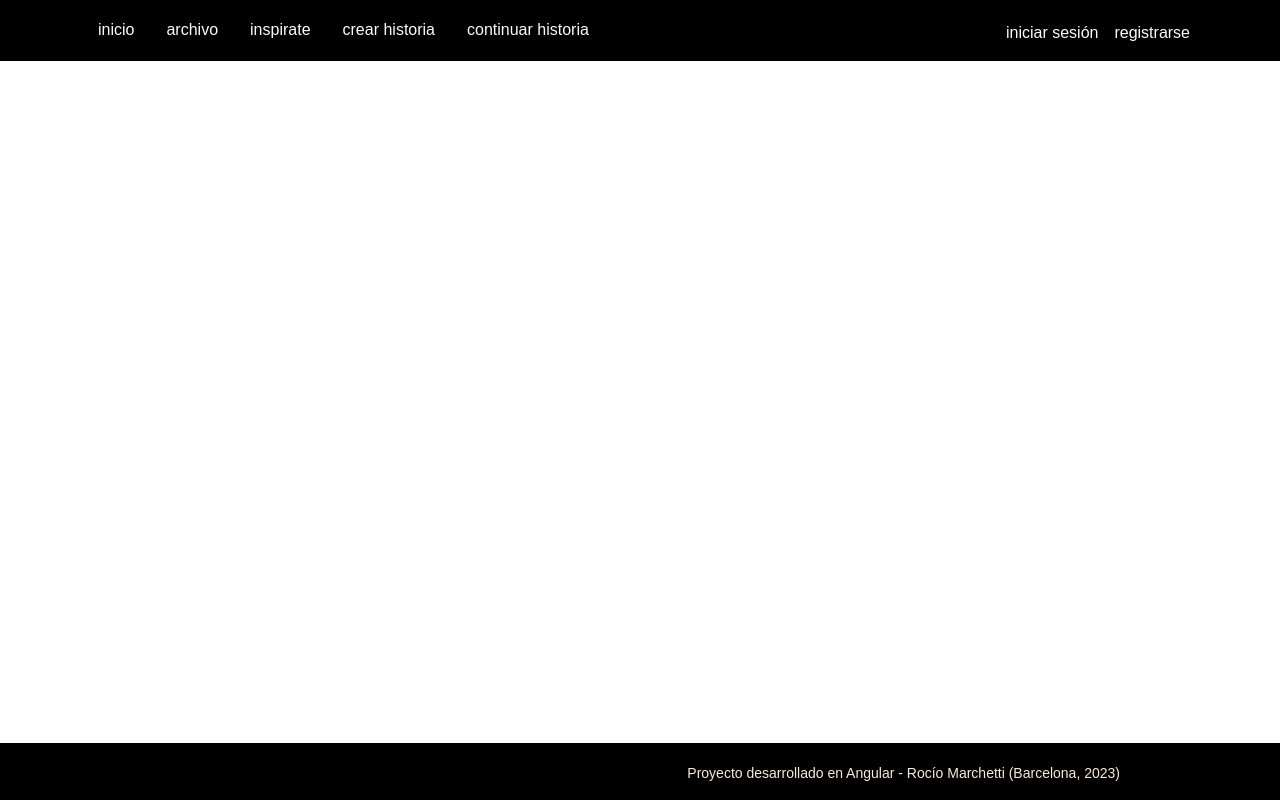
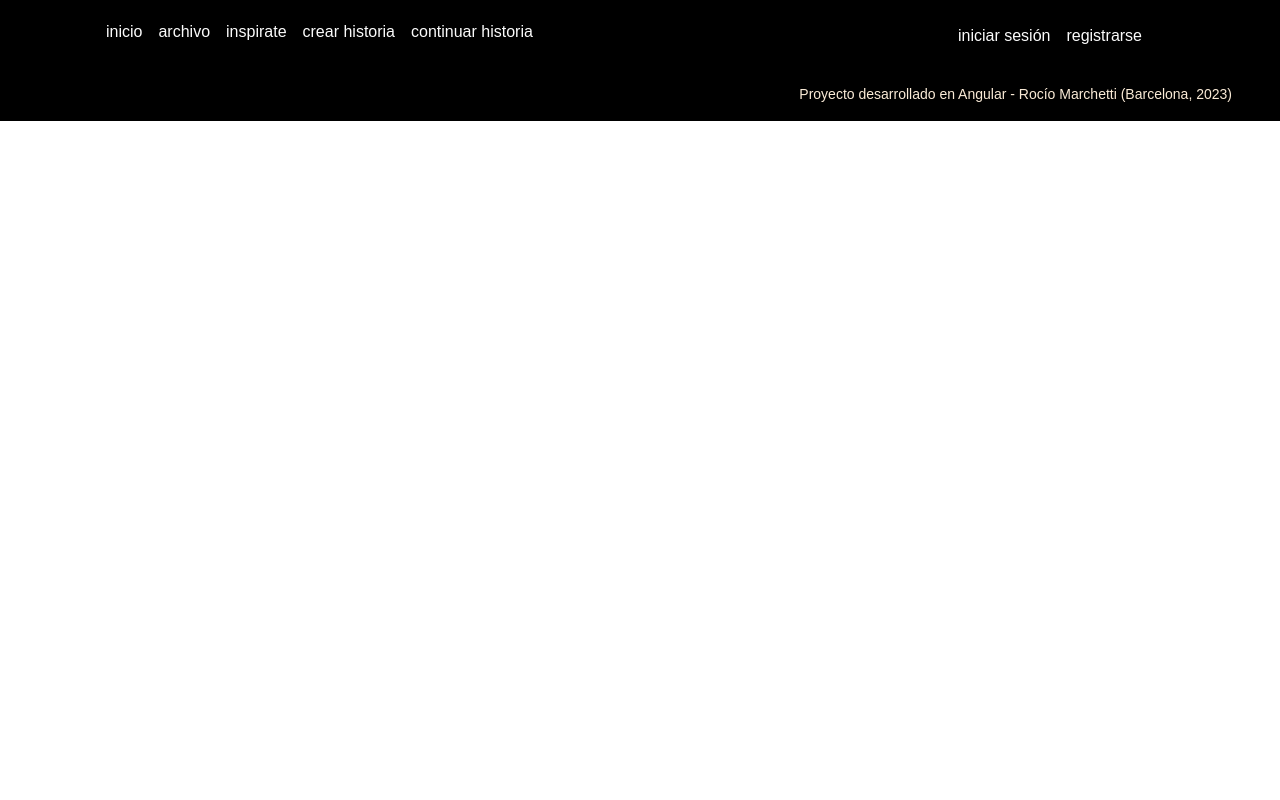
Before and after one commit to rociomarchetti/escritura-surreal-app, an Angular app: page /auth in a window 1280 px wide. Built offline with nearby package versions, Linux system fonts and the light colour scheme; a web font is replaced by a local one.

Commit message:
Ajustes header y footer

```diff
--- a/src/app/exquisite-corpses/texts-routing.module.ts
+++ b/src/app/exquisite-corpses/texts-routing.module.ts
@@ -5,16 +5,11 @@ import { CommonModule } from '@angular/common';
 import { TextComponent } from './pages/text/text.component';
 import { CurrentProjectComponent } from './pages/current-project/current-project.component';
 import { CreateProjectComponent } from './pages/create-project/create-project.component';
-import { ArchiveComponent } from './pages/archive/archive.component';
 
 const routes: Routes = [
   {
     path: '',
     children: [
-      {
-        path:'archive',
-        component: ArchiveComponent
-      },
       {
         path: 'create',
         component: CreateProjectComponent
--- a/src/app/shared/footer/footer.component.css
+++ b/src/app/shared/footer/footer.component.css
@@ -1,13 +1,16 @@
+.container-fluid {
+  position: relative;
+  margin: 0;
+  padding: 0;
+}
+
 .footer {
   background-color: black;
-  font-family: 'SF Mono', sans-serif;
+  font-family: "SF Mono", sans-serif;
   font-weight: 300;
   color: antiquewhite;
   font-size: 14px;
-  position: absolute;
   z-index: 1;
-  bottom: 0;
-  width: 100%;
   margin: 0%;
   display: flex;
   flex-direction: row;
@@ -15,7 +18,6 @@
   justify-content: flex-end;
 }
 
-p{
-    margin-right: 10rem;
-    /* letter-spacing: 2px; */
+p {
+  margin-right: 3rem;
 }
--- a/src/app/shared/footer/footer.component.html
+++ b/src/app/shared/footer/footer.component.html
@@ -1,3 +1,5 @@
-<div class="footer">
-  <p>Proyecto desarrollado en Angular - Rocío Marchetti (Barcelona, 2023)</p>
+<div class="container-fluid">
+  <div class="footer">
+    <p>Proyecto desarrollado en Angular - Rocío Marchetti (Barcelona, 2023)</p>
+  </div>
 </div>
--- a/src/app/shared/header/header.component.css
+++ b/src/app/shared/header/header.component.css
@@ -2,7 +2,7 @@ nav {
   background-color: black;
 }
 
-.navbarSupportedContent {
+#navbarSupportedContent {
   display: flex;
   flex-direction: row;
   justify-content: space-between;
@@ -12,6 +12,15 @@ a,
 p,
 span {
   color: #fbfbfb;
+  text-decoration: none;
+}
+
+a:active,
+a:focus,
+a:hover {
+  color: #fbfbfb;
+  outline: none;
+  text-shadow: 5px 5px 15px #fff;
 }
 
 .sections-nav {
@@ -26,5 +35,5 @@ span {
   flex-direction: row;
   justify-content: flex-end;
   align-content: center;
-  margin-top: 0.3rem;
+  margin-top: 0.5rem;
 }
--- a/src/app/shared/header/header.component.html
+++ b/src/app/shared/header/header.component.html
@@ -1,10 +1,10 @@
 <header>
   <!-- principio navbar -->
 
-  <nav class="navbar navbar-expand-lg">
+  <nav class="navbar navbar-dark navbar-expand-md">
     <div class="container">
       <button
-        class="navbar-toggler"
+        class="navbar-toggler mb-3"
         type="button"
         data-toggle="collapse"
         data-target="#navbarSupportedContent"
@@ -12,9 +12,9 @@
         <span class="navbar-toggler-icon"></span>
       </button>
 
-      <div class="collapse navbar-collapse navbarSupportedContent">
+      <div class="collapse navbar-collapse" id="navbarSupportedContent">
         <div class="sections-nav">
-          <ul class="nav justify-content-end">
+          <ul class="navbar-nav ms-3">
             <li class="nav-item">
               <a class="nav-link" aria-current="page" routerLink="">inicio</a>
             </li>
@@ -37,7 +37,7 @@
 
         <div class="login-nav">
           <div *ngIf="!loginControl">
-            <ul class="navbar-nav">
+            <ul class="navbar-nav me-5">
               <li class="nav-item">
                 <a class="nav-link" routerLink="auth/login">iniciar sesión</a>
               </li>
@@ -48,7 +48,7 @@
           </div>
 
           <ng-template [ngIf]="!adminSession">
-            <div *ngIf="loginControl" class="login-nav">
+            <div *ngIf="loginControl" class="login-nav me-5">
               <p class="me-4">Hola, {{ loggedUserName }}.</p>
               <span
                 class="logout"
--- a/src/styles.css
+++ b/src/styles.css
@@ -1,9 +1,9 @@
-html,body
+body
 {
     width: 100vw;
-    height: 100%;
-    margin: 0px;
-    padding: 0px;
+    height: 100vh;
+    margin: 0%;
+    padding: 0%;
     font-family: 'Romana BT', sans-serif;
     overflow-x: hidden;
 }
```
